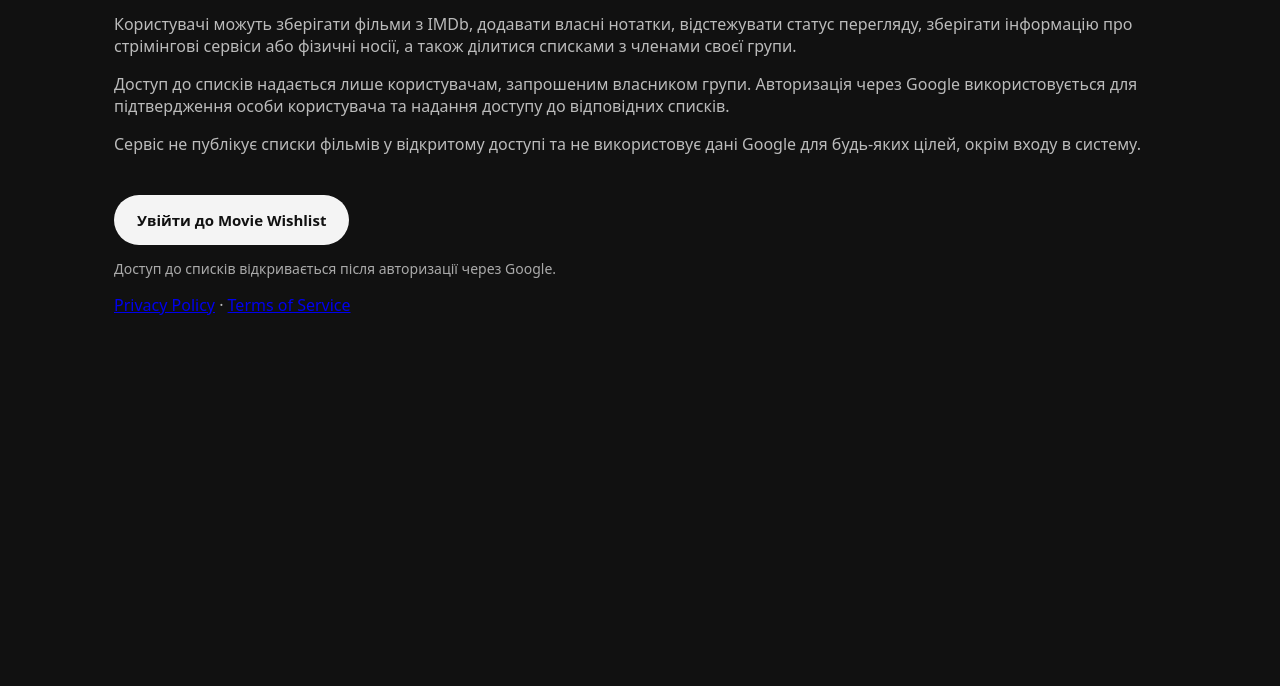
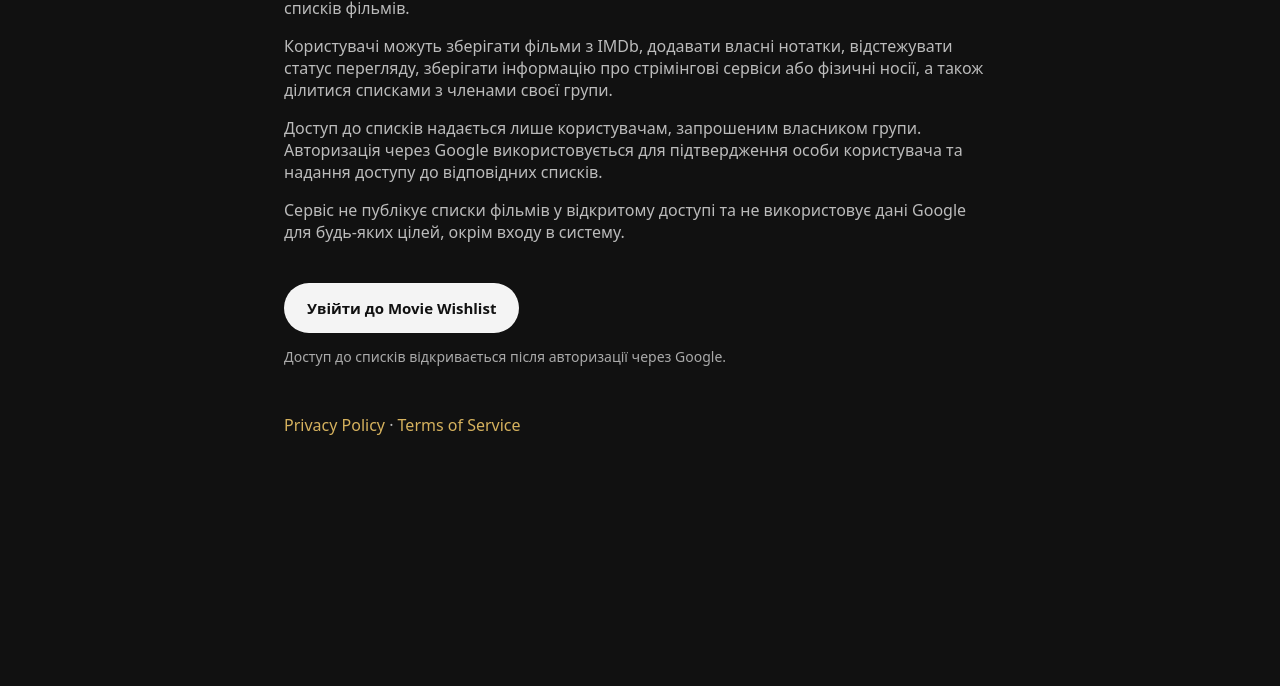
Before and after one commit to hebbiz/movie-wishlist, a plain HTML site: page index.html in a window 1280 px wide. Shown: the part 114-800 px from the top of the page. Drawn offline with Linux system fonts and the light colour scheme.

Commit message:
Update styles.css - landing page styling

```diff
--- a/styles.css
+++ b/styles.css
@@ -1339,3 +1339,20 @@ button:hover {
   color: #aaa;
   font-size: 14px;
 }
+
+footer {
+  margin-top: 48px;
+}
+
+footer a {
+  color: #d6b25e;
+  text-decoration: none;
+}
+
+footer a:hover {
+  text-decoration: underline;
+}
+
+.container {
+  max-width: 760px;
+}
```
